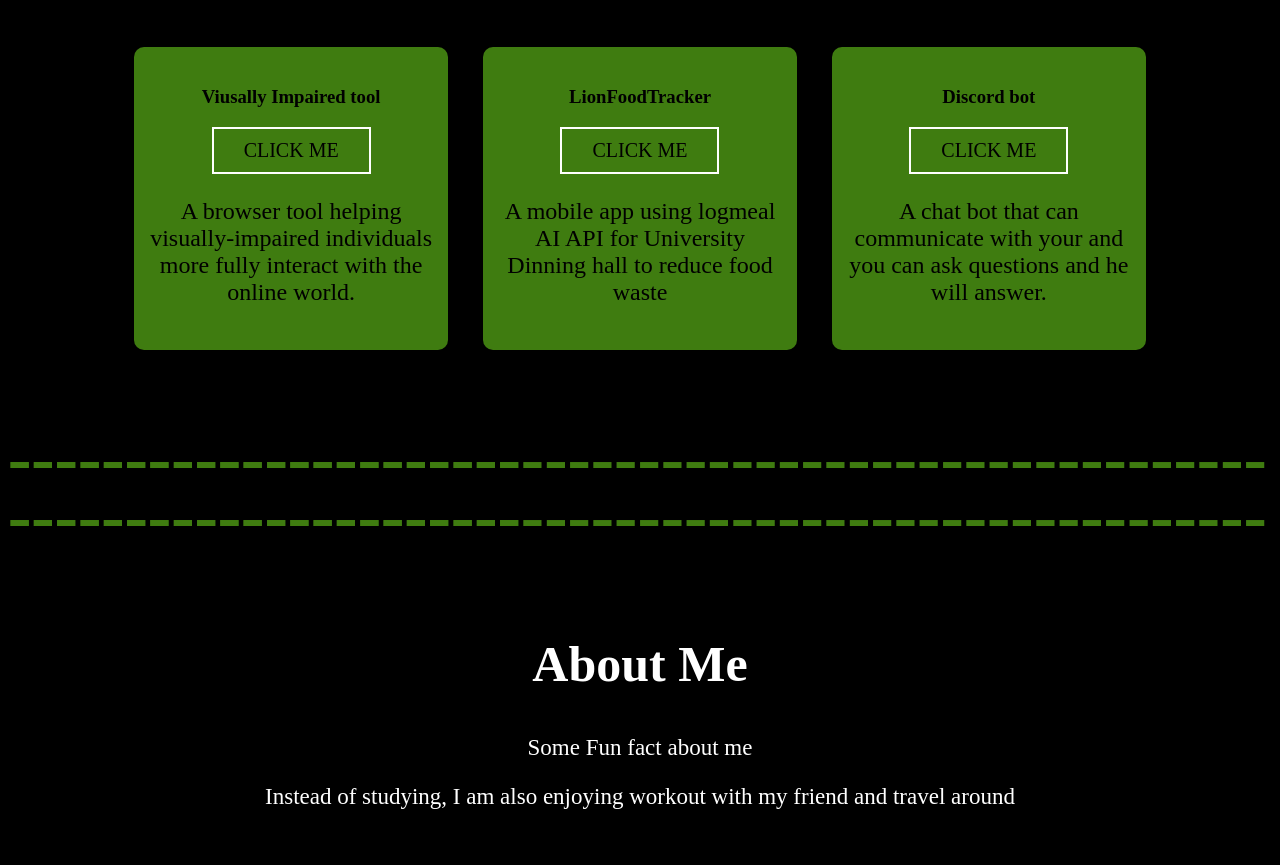
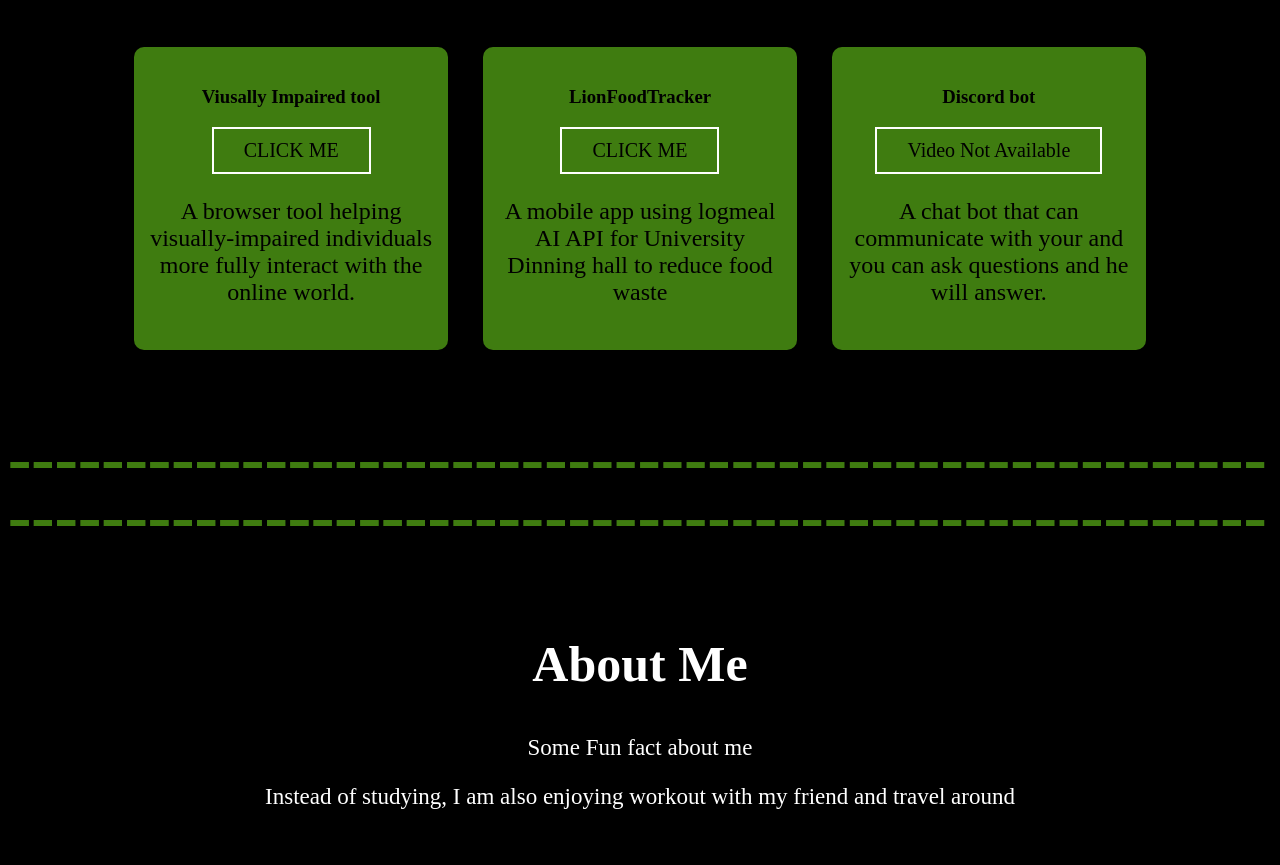
Before and after one commit to andy1213812/andy1213812.github.io, a plain HTML site: page index.html in a window 1280 px wide. Shown: the part 1009-1874 px from the top of the page. Drawn offline with nearby package versions, Linux system fonts and the light colour scheme.

Commit message:
minor change

```diff
--- a/index.html
+++ b/index.html
@@ -66,7 +66,7 @@
         </div>
         <div class = "Project-col">
             <h3>Discord bot</h3>
-            <a href = "" class = "me-btn">CLICK ME</a>
+            <a href = "" class = "me-btn">Video Not Available</a>
             <p>A chat bot that can communicate with your and you can ask questions and he will answer.</p>
         </div>
 
```
